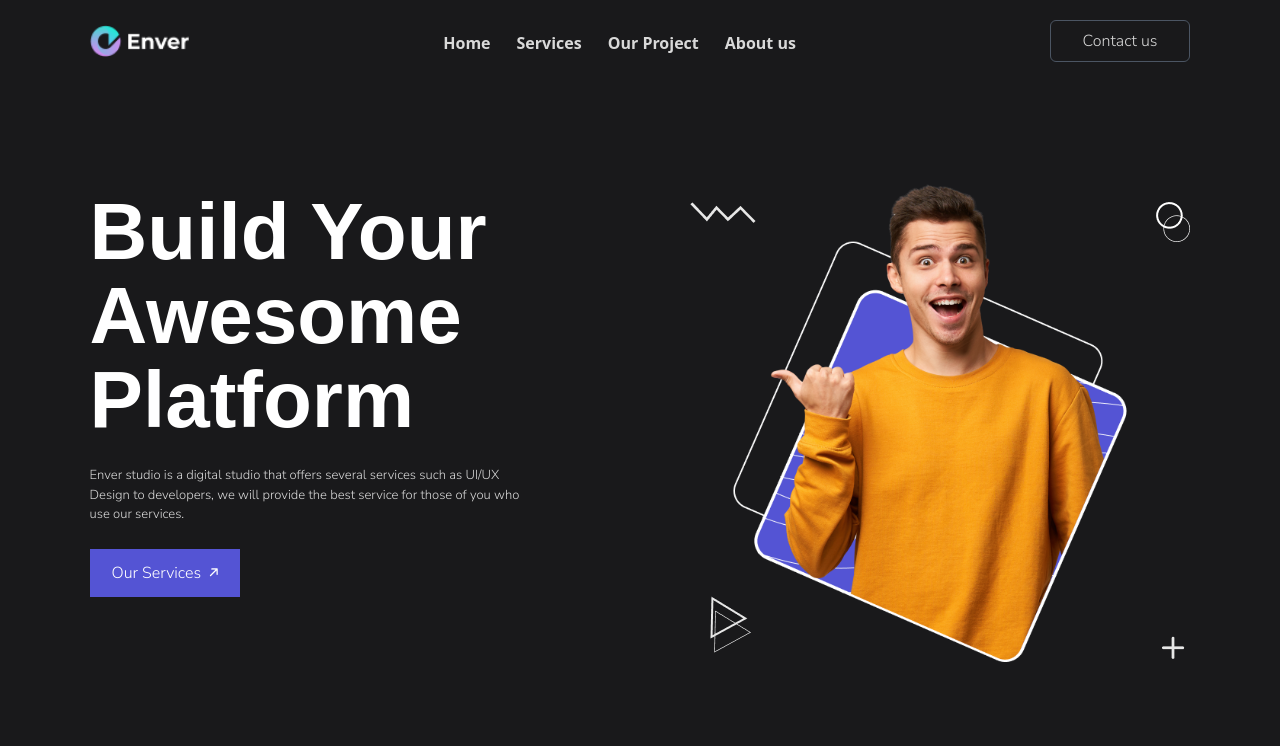
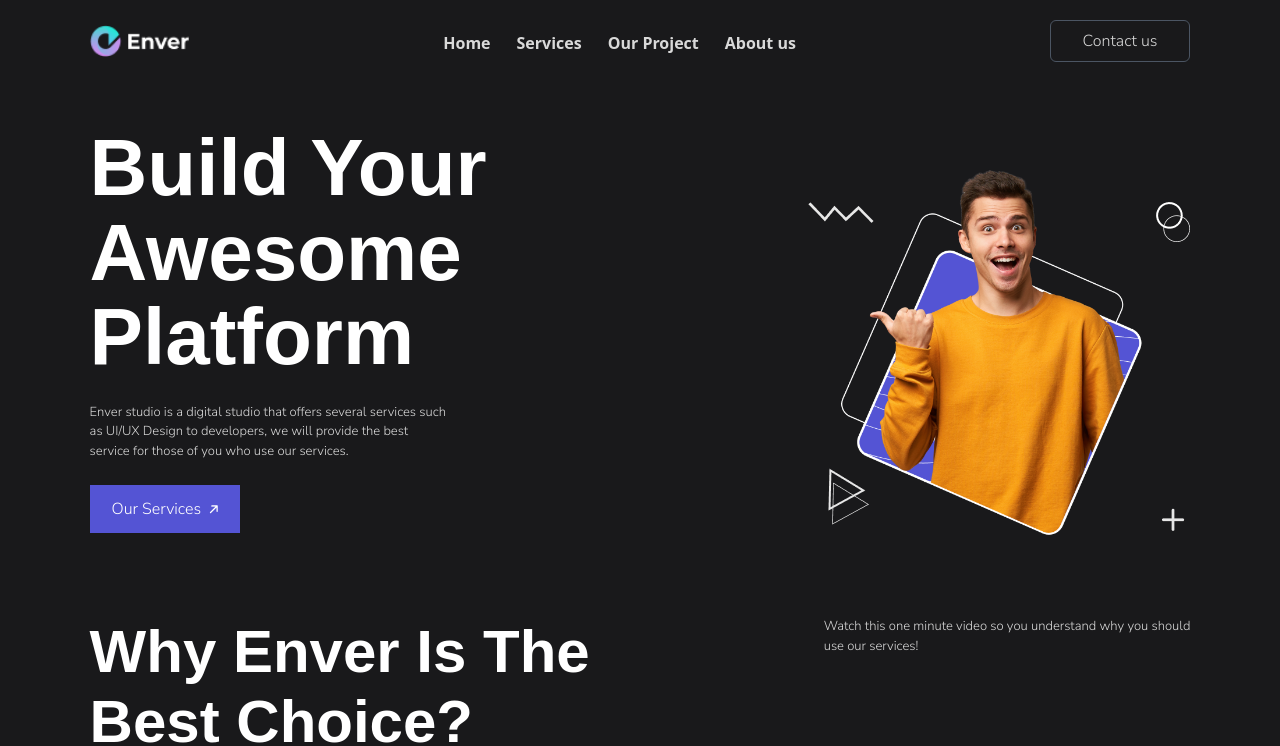
Before and after one commit to techloset/mudusar-enver, a Next.js app: page / in a window 1280 px wide. Shown: the top 746 px of the page. Built offline with nearby package versions, Linux system fonts and the light colour scheme.

Commit message:
7th commit  after figma matching in digital-agnecy-web

```diff
--- a/components/home/Home.tsx
+++ b/components/home/Home.tsx
@@ -6,10 +6,10 @@ const Home = () => {
   return (
     <div className={styles.Home} id='home'>
       <section className='text-white mt-10 mx-[7%] flex justify-between items-center max-lg:flex-wrap' >
-        <div className='w-[40%] max-md:w-[60%] max-sm:w-[80%] '
+        <div className=''
         >
-          <h1 className={`${styles.customClass} font-bold text-[80px]  leading-[84px] max-sm:text-[42px] max-sm:leading-[63px]  customClass`} >Build Your <br /> Awesome <br /> Platform</h1>
-          <h1 className='py-6 text-[#D9D9D9] text-[13px] max-md:text-[16px]'>Enver studio is a digital studio that offers several services such as UI/UX Design to developers, we will provide the best service for those of you who use our services.</h1>
+          <h1 className={`${styles.customClass} font-bold text-[80px]  leading-[84px] max-sm:text-[42px] max-sm:leading-[63px]  customClass`} >Build Your <span > <br className='max-lg:hidden' /></span> Awesome <br className='max-lg:hidden' /> Platform</h1>
+          <h1 className='py-6 text-[#D9D9D9] lg:w-[50%] text-[13px] max-md:text-[16px]'>Enver studio is a digital studio that offers several services such as UI/UX Design to developers, we will provide the best service for those of you who use our services.</h1>
           <button className=' flex gap-2 items-center px-[22px] py-[12px] font-normal bg-[#5454D4]'><h1 className=''>Our Services</h1> <img src={'/arrow-top-left.png'} alt="icon" /></button>
         </div>
         <div className='relative z-20'>
--- a/components/services/Services.tsx
+++ b/components/services/Services.tsx
@@ -27,7 +27,7 @@ const Services = () => {
                             <h1 className=' text-center'>We provide UI/UX Design services, and of course with the best quality</h1>
                         </div> <div className='flex flex-col items-center w-[28%] max-xl:w-[28%] max-md:w-[70%] p-10'>
                             <img src={'/cardIcon3.png'} alt="" />
-                            <h1 className='font-sans text-xl text-center py-4'>Graphik Designer</h1>
+                            <h1 className='font-sans text-xl text-center whitespace-nowrap py-4'>Graphik Designer</h1>
                             <h1 className=' text-center'>We provide Graphic Design services, with the best designers</h1>
                         </div> <div className=' flex flex-col items-center w-[28%] max-xl:w-[28%] max-md:w-[70%] p-10'>
                             <img src={'/cardIcon4.png'} alt="" />
```
